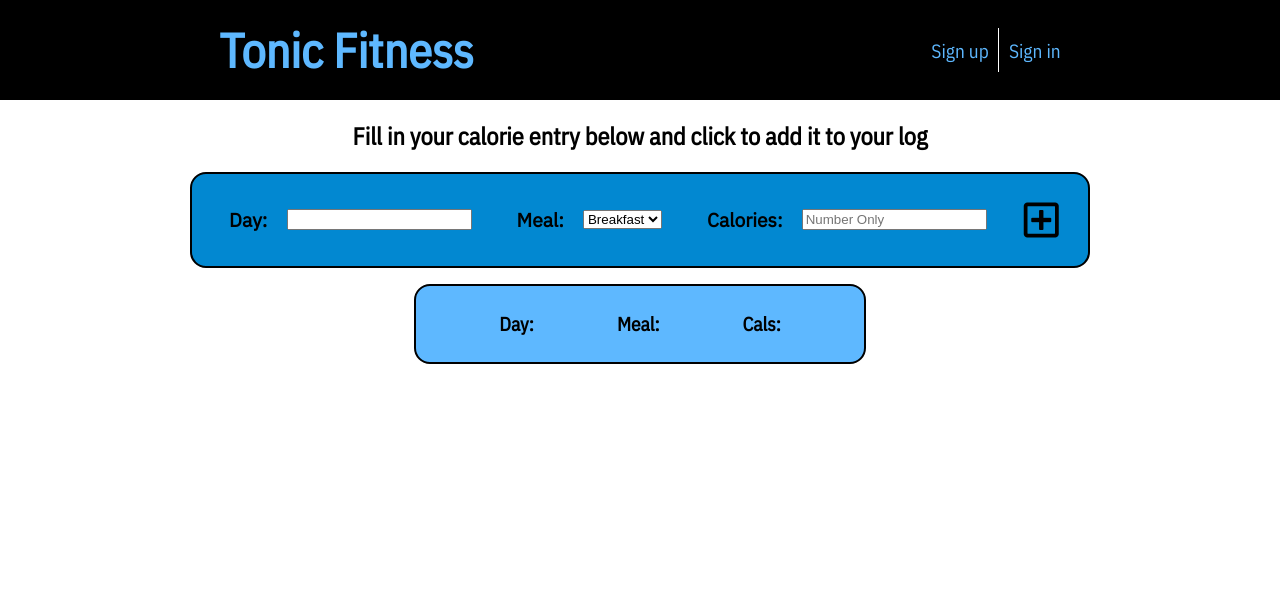
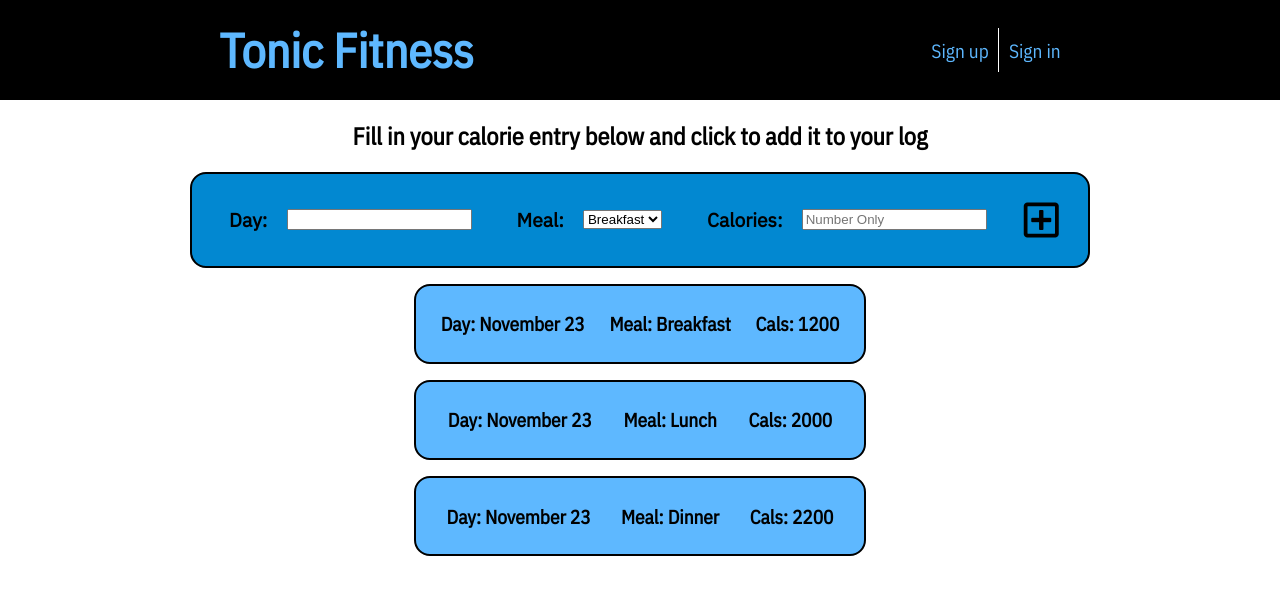
Before and after one commit to chingu-voyages/geckos-project-11, a React (Create React App) app in the folder tonic-fitness/: page /log in a window 1280 px wide. Shown: the top 594 px of the page. Built offline with nearby package versions, Linux system fonts and the light colour scheme.

Commit message:
Map over log and display entries

```diff
--- a/tonic-fitness/src/components/Log.js
+++ b/tonic-fitness/src/components/Log.js
@@ -11,9 +11,19 @@ class Log extends Component  {
       },
       log: [
         {
-          day: '',
-          meal: '',
-          calories: ''
+          day: 'November 23',
+          meal: 'Breakfast',
+          calories: '1200'
+        },
+        {
+          day: 'November 23',
+          meal: 'Lunch',
+          calories: '2000'
+        },
+        {
+          day: 'November 23',
+          meal: 'Dinner',
+          calories: '2200'
         }
       ]
     }
@@ -59,11 +69,11 @@ class Log extends Component  {
             <select name="meal"
                     value={this.state.entry.meal}
                     onChange={this.handleInputChange} >
-              <option value="breakfast">Breakfast</option>
-              <option value="lunch">Lunch</option>
-              <option value="dinner">Dinner</option>
-              <option value="snack">Snack</option>
-              <option value="other">Other</option>
+              <option value="Breakfast">Breakfast</option>
+              <option value="Lunch">Lunch</option>
+              <option value="Dinner">Dinner</option>
+              <option value="Snack">Snack</option>
+              <option value="Other">Other</option>
             </select>
           </div>
           <div className="cal-entry-item flex-row">
@@ -79,11 +89,15 @@ class Log extends Component  {
           </button>
         </section>
 
-        <section className="entry-log flex-row">
-          <h4 className="log-entry-item title">Day: {this.state.entry.day} </h4>
-          <h4 className="log-entry-item title">Meal: {this.state.entry.meal} </h4>
-          <h4 className="log-entry-item title">Cals: {this.state.entry.calories} </h4>
-        </section>
+        {
+          this.state.log.map((currentEntry, index) => (
+            <section className="entry-log flex-row">
+              <h4 className="log-entry-item title">Day: {currentEntry.day} </h4>
+              <h4 className="log-entry-item title">Meal: {currentEntry.meal} </h4>
+              <h4 className="log-entry-item title">Cals: {currentEntry.calories} </h4>
+            </section>
+          ))
+        }
       </div>
     )
   }
```
